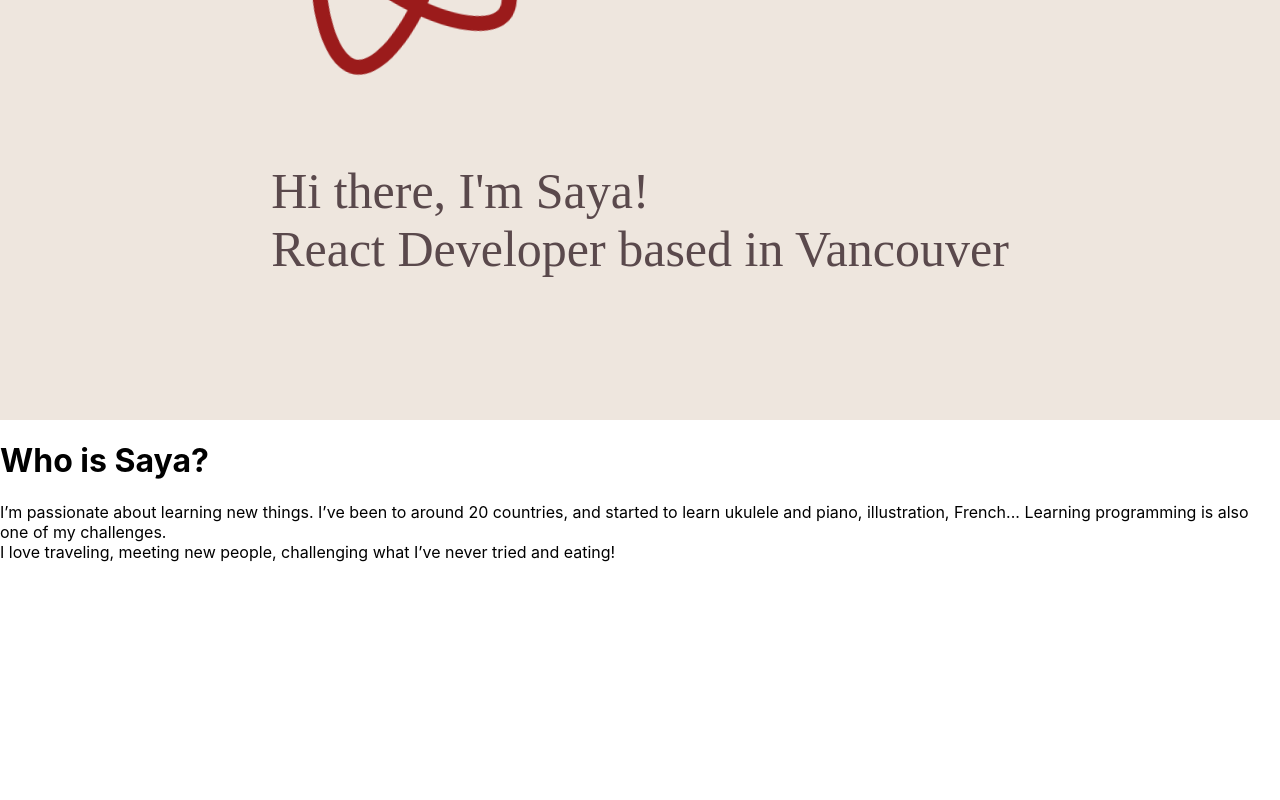
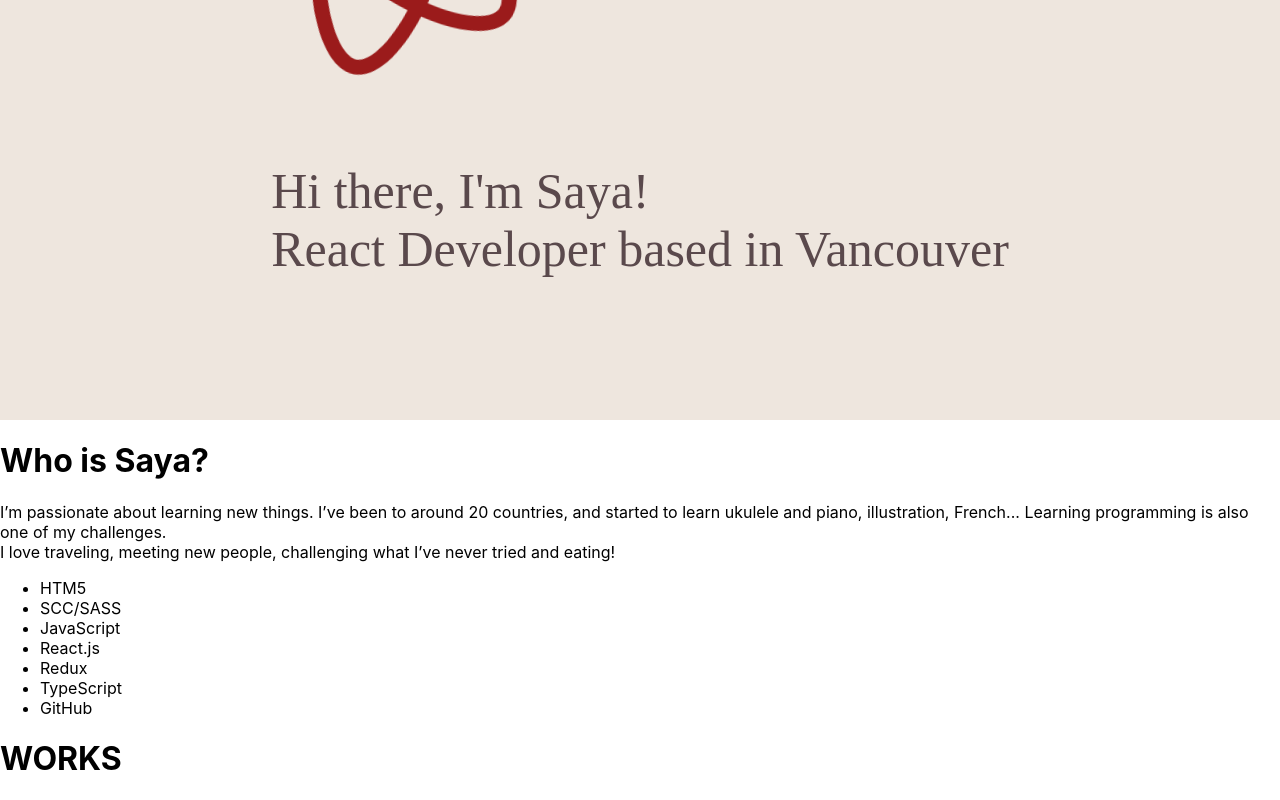
Before and after one commit to saya0118/React-portfolio, a React (Create React App) app: page / in a window 1280 px wide. Shown: the part 548-1348 px from the top of the page. Before the commit the page ends 1126 px from the top, so only its background shows below. Built offline with nearby package versions, Linux system fonts and the light colour scheme.

Commit message:
added h1

```diff
--- a/src/components/Skills.js
+++ b/src/components/Skills.js
@@ -3,7 +3,15 @@ import React from 'react'
 function Skills (){
     return(
         <div className="skills">
-
+            <ul>
+                <li>HTM5</li>
+                <li>SCC/SASS</li>
+                <li>JavaScript</li>
+                <li>React.js</li>
+                <li>Redux</li>
+                <li>TypeScript</li>
+                <li>GitHub</li>
+            </ul>
         </div>
     )
 }
--- a/src/components/Works.js
+++ b/src/components/Works.js
@@ -3,7 +3,8 @@ import React from "react"
 function Works (){
     return(
         <div className="works">
-
+            <h1>WORKS</h1>
+            <p className="underline"></p>
         </div>
     )
 }
```
